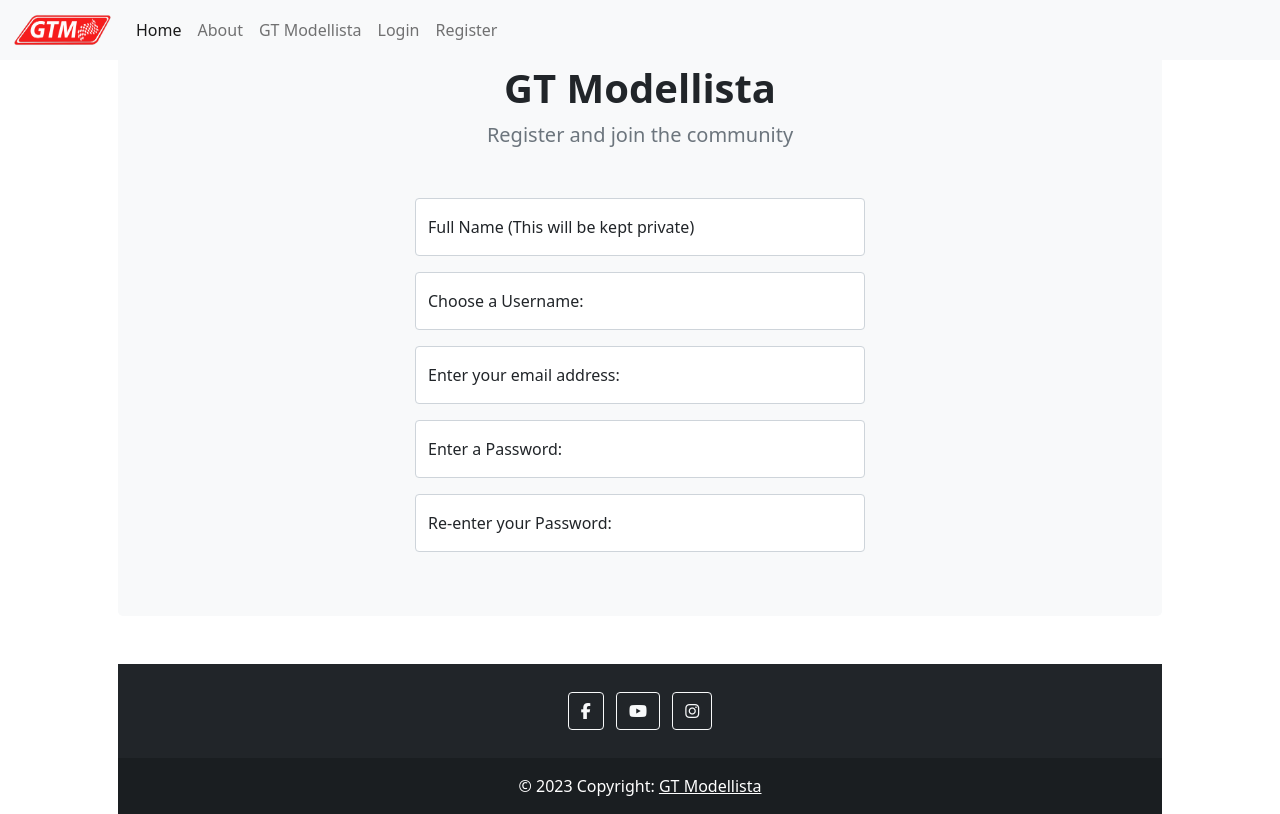
After one commit to AndyL86/gt-modellista, a Django app: page /register/ in a window 1280 px wide. The commit adds this page. Run offline with Django 3.2, Linux system fonts and the light colour scheme; some libraries are stand-ins or nearby versions.

Commit message:
created basic login and register templates

```diff
--- a/blog/urls.py
+++ b/blog/urls.py
@@ -5,5 +5,7 @@ from . import views
 urlpatterns = [
     path('', views.Home, name='home'),
     path('about/', views.About, name='about'),
-    path('blogs/', views.BlogList, name='blogs')
+    path('blogs/', views.BlogList, name='blogs'),
+    path('login/', views.Login, name='login'),
+    path('register/', views.Register, name='register')
 ]
--- a/blog/views.py
+++ b/blog/views.py
@@ -23,3 +23,11 @@ def BlogList(request):
 def About(request):
     # return response
     return render(request, "about.html")
+
+
+def Login(request):
+    return render(request, "login.html")
+
+
+def Register(request):
+    return render(request, "register.html")
--- a/templates/base.html
+++ b/templates/base.html
@@ -40,10 +40,17 @@
               <li class="nav-item">
                 <a class="nav-link" href="{% url 'blogs' %}">GT Modellista</a>
               </li>
+              <li class="nav-item">
+                <a class="nav-link" href="{% url 'login' %}">Login</a>
+              </li>
+              <li class="nav-item">
+                <a class="nav-link" href="{% url 'register' %}">Register</a>
+              </li>
             </ul>
           </div>
         </div>
       </nav>
+
 
       {% block content %}
       <!-- Content Goes here -->
--- /dev/null
+++ b/templates/register.html
@@ -0,0 +1,57 @@
+{% extends "base.html" %}
+
+{% block content %}
+
+{% load static %}
+
+<div class="container px-5">
+    <!-- Contact form-->
+    <div class="bg-light rounded-3 py-5 px-4 px-md-5 mb-5">
+        <div class="text-center mb-5">
+            <div class="feature bg-primary bg-gradient text-white rounded-3 mb-3"></div>
+            <h1 class="fw-bolder">GT Modellista</h1>
+            <p class="lead fw-normal text-muted mb-0">Register and join the community</p>
+        </div>
+        <div class="row gx-5 justify-content-center">
+            <div class="col-lg-8 col-xl-6">
+                <form id="contactForm">
+                    <!-- Name input-->
+                    <div class="form-floating mb-3">
+                        <input class="form-control" id="name" type="text" placeholder="username" />
+                        <label for="name">Full Name (This will be kept private)</label>
+                    </div>
+                    <!-- Username input-->
+                    <div class="form-floating mb-3">
+                        <input class="form-control" id="password" type="password" placeholder="password" />
+                        <label for="password">Choose a Username:</label>
+                    </div>
+                    <!-- Email address input-->
+                    <div class="form-floating mb-3">
+                        <input class="form-control" id="password" type="password" placeholder="password" />
+                        <label for="password">Enter your email address:</label>
+                    </div>
+                    <!-- Password input-->
+                    <div class="form-floating mb-3">
+                        <input class="form-control" id="password" type="password" placeholder="password" />
+                        <label for="password">Enter a Password:</label>
+                    </div>
+                    <!-- Retype Password input-->
+                    <div class="form-floating mb-3">
+                        <input class="form-control" id="password" type="password" placeholder="password" />
+                        <label for="password">Re-enter your Password:</label>
+                    </div>
+                    <!-- Submit success message-->
+                    <div class="d-none" id="submitSuccessMessage">
+                        <div class="text-center mb-3">
+                            <div class="fw-bolder">Form submission successful!</div>
+                            To activate this form, sign up at
+                            <br />
+                            <a href="#"></a>
+                        </div>
+                    </div>
+                </form>
+            </div>
+        </div>
+    </div>
+
+{% endblock %}
```
Also changed, not shown: templates/login.html (added, +58 -0 lines).
